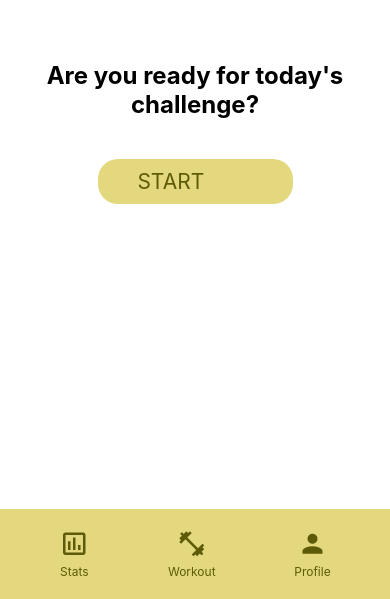
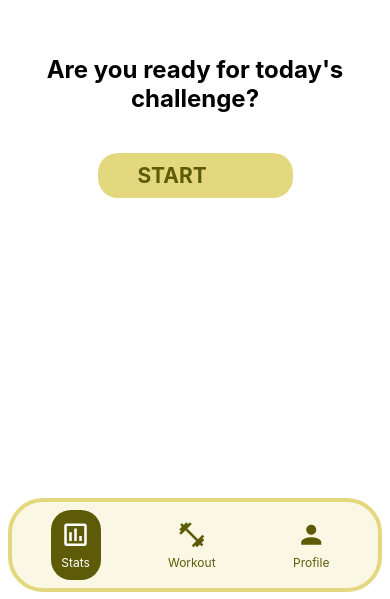
Before and after one commit to Tudor-Matei/nimble, a React Native app: screen / in a window 390 px wide. Shown: the part 245-844 px from the top of the page. Built offline with nearby package versions, Linux system fonts and the light colour scheme.

Commit message:
footer, start design

```diff
--- a/Footer.js
+++ b/Footer.js
@@ -1,21 +1,57 @@
-import React from 'react';
+import React, { useState } from 'react';
 import { View, Text, TouchableOpacity, StyleSheet } from 'react-native';
 import { MaterialCommunityIcons } from '@expo/vector-icons';
 
 export const Footer = () => {
+  const [selectedButton, setSelectedButton] = useState('Stats');
+
+  const handleButtonPress = (buttonName) => {
+    setSelectedButton(buttonName);
+  };
+
   return (
     <View style={styles.footerContainer}>
-      <TouchableOpacity style={styles.footerButton}>
-        <MaterialCommunityIcons name="chart-box-outline" size={30} color="#5e5b08" />
-        <Text style={styles.footerButtonText}>Stats</Text>
+      <TouchableOpacity
+        style={[
+          styles.footerButton,
+          selectedButton === 'Stats' && styles.selectedButton,
+        ]}
+        onPress={() => handleButtonPress('Stats')}
+      >
+        <MaterialCommunityIcons
+          name="chart-box-outline"
+          size={30}
+          color={selectedButton === 'Stats' ? '#fff' : '#5e5b08'}
+        />
+        <Text style={[styles.footerButtonText, { color: selectedButton === 'Stats' ? '#fff' : '#5e5b08' }]}>Stats</Text>
       </TouchableOpacity>
-      <TouchableOpacity style={styles.footerButton}>
-        <MaterialCommunityIcons name="dumbbell" size={30} color="#5e5b08" />
-        <Text style={styles.footerButtonText}>Workout</Text>
+      <TouchableOpacity
+        style={[
+          styles.footerButton,
+          selectedButton === 'Workout' && styles.selectedButton,
+        ]}
+        onPress={() => handleButtonPress('Workout')}
+      >
+        <MaterialCommunityIcons
+          name="dumbbell"
+          size={30}
+          color={selectedButton === 'Workout' ? '#fff' : '#5e5b08'}
+        />
+        <Text style={[styles.footerButtonText, { color: selectedButton === 'Workout' ? '#fff' : '#5e5b08' }]}>Workout</Text>
       </TouchableOpacity>
-      <TouchableOpacity style={styles.footerButton}>
-        <MaterialCommunityIcons name="account" size={30} color="#5e5b08" />
-        <Text style={styles.footerButtonText}>Profile</Text>
+      <TouchableOpacity
+        style={[
+          styles.footerButton,
+          selectedButton === 'Profile' && styles.selectedButton,
+        ]}
+        onPress={() => handleButtonPress('Profile')}
+      >
+        <MaterialCommunityIcons
+          name="account"
+          size={30}
+          color={selectedButton === 'Profile' ? '#fff' : '#5e5b08'}
+        />
+        <Text style={[styles.footerButtonText, { color: selectedButton === 'Profile' ? '#fff' : '#5e5b08' }]}>Profile</Text>
       </TouchableOpacity>
     </View>
   );
@@ -23,18 +59,25 @@ export const Footer = () => {
 
 const styles = StyleSheet.create({
   footerContainer: {
-    backgroundColor: '#e3d87e',
+    backgroundColor: 'rgba(227, 216, 126, 0.2)',
     flexDirection: 'row',
     justifyContent: 'space-around',
     alignItems: 'center',
-    paddingVertical: 20,
-    paddingHorizontal: 20,
-    width: '100%',
-
+    paddingVertical: 8,
+    paddingHorizontal: 10,
+    borderWidth: 4,
+    borderColor: '#e3d87e',
+    width: '96%',
+   borderRadius:35,
+   // Make it round
+    overflow: 'hidden', // Hide overflow when rounding
+    marginBottom: 7,
   },
   footerButton: {
     alignItems: 'center',
     justifyContent: 'center',
+    padding: 10,
+    borderRadius: 20, // Make it round
   },
   footerButtonText: {
     textAlign: 'center',
@@ -42,4 +85,7 @@ const styles = StyleSheet.create({
     fontSize: 12,
     color: '#5e5b08',
   },
+  selectedButton: {
+    backgroundColor: '#5e5b08', // Change background color when selected
+  },
 });
--- a/Start.js
+++ b/Start.js
@@ -65,6 +65,7 @@ const styles = StyleSheet.create({
     color: '#000000',
     textAlign: 'center',
     marginBottom: 20,
+
   },
   startButton: {
     backgroundColor: '#E3D87E',
@@ -78,9 +79,10 @@ const styles = StyleSheet.create({
   buttonText: {
     color: '#5e5b08',
     fontSize: 21,
+    fontWeight: 'bold',
   },
   pressedButton: {
-    backgroundColor: '#F0EC57',
+
   },
 });
 
```
